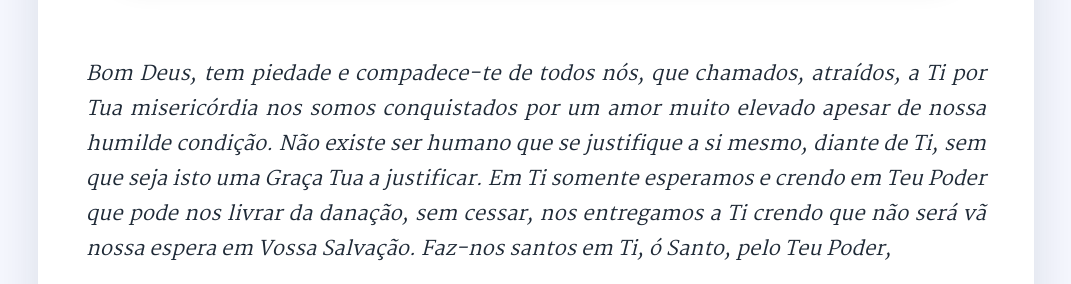
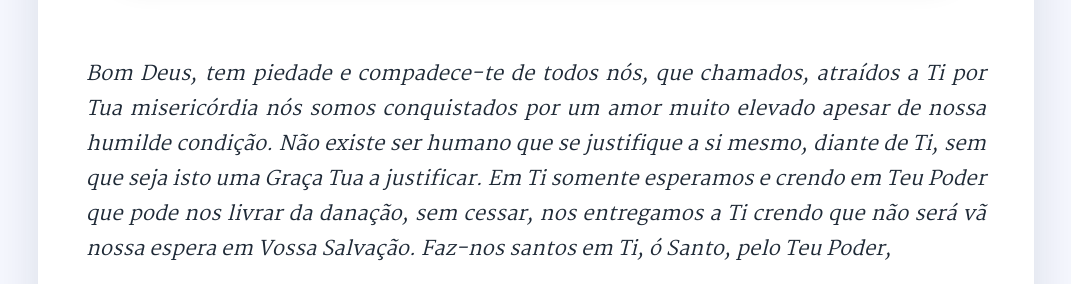
Before and after one commit to px-ao/px-ao.github.io, a plain HTML site: page 0014_01032024.html in a window 1280 px wide. Shown: the part 1151-1435 px from the top of the page, without its empty margins (104-1175 px from the left). Drawn offline with nearby package versions, Linux system fonts and the light colour scheme.

Commit message:
Correção: ajuste de pontuação em 0014_01032024.html

```diff
--- a/0014_01032024.html
+++ b/0014_01032024.html
@@ -52,7 +52,7 @@
     </div>
     <article class="legacy-article">
       <p class="prece">
-                      Bom Deus, tem piedade e compadece-te de todos nós, que chamados, atraídos, a Ti por Tua misericórdia nos
+                      Bom Deus, tem piedade e compadece-te de todos nós, que chamados, atraídos a Ti por Tua misericórdia nós
                       somos conquistados por um amor muito elevado apesar de nossa humilde condição.
                       Não existe ser humano que se justifique a si mesmo, diante de Ti, sem que seja isto uma Graça Tua a justificar.
                       Em Ti somente esperamos e crendo em Teu Poder que
```
